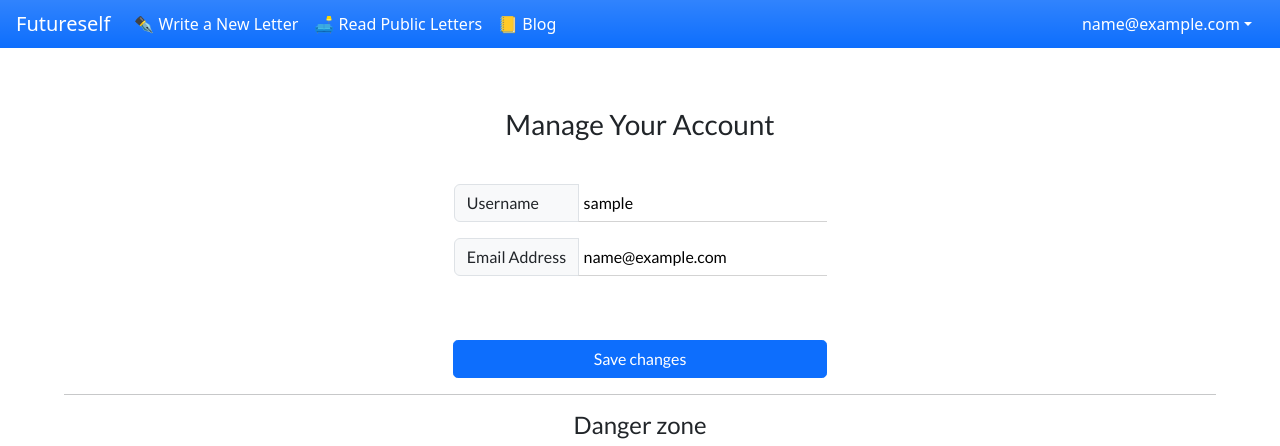
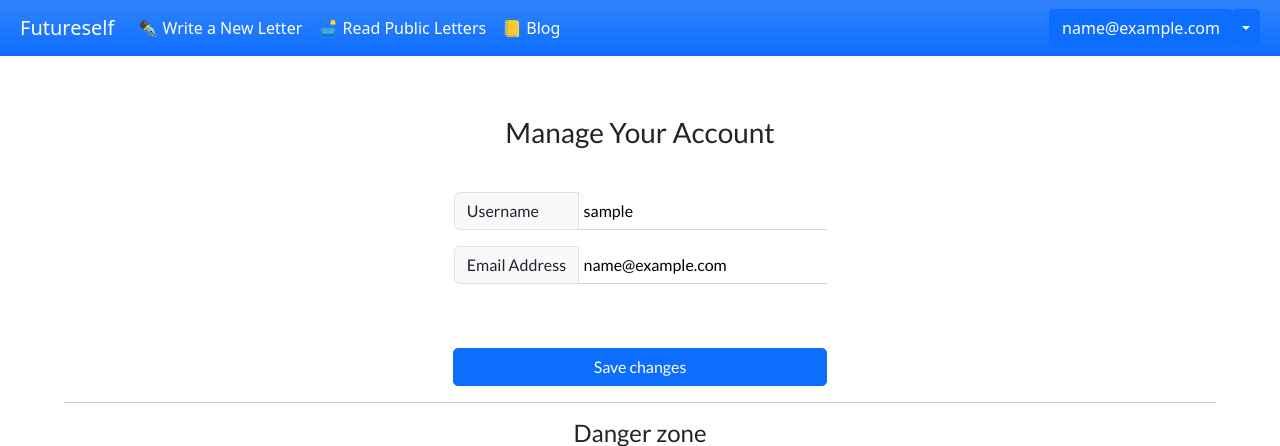
Before and after one commit to Klvxn/futureself, a Django app: page /accounts/me/manage/ in a window 1280 px wide. Shown: the top 446 px of the page. Run offline with Django 4.2, Linux system fonts and the light colour scheme; the visitor is signed in with stand-in values (Sample User, id 1); parts of the project's set-up code (start-up, migrations or seed data) failed here and were passed over; some libraries are stand-ins or nearby versions.

Commit message:
put the dropdown and email button inside a btn group on navbar

```diff
--- a/letter/templates/base.html
+++ b/letter/templates/base.html
@@ -8,10 +8,11 @@
   <link href="https://cdn.jsdelivr.net/npm/bootstrap@5.3.2/dist/css/bootstrap.min.css" rel="stylesheet" integrity="sha384-T3c6CoIi6uLrA9TneNEoa7RxnatzjcDSCmG1MXxSR1GAsXEV/Dwwykc2MPK8M2HN" crossorigin="anonymous">
   <script src="https://unpkg.com/htmx.org@1.8.5" integrity="sha384-7aHh9lqPYGYZ7sTHvzP1t3BAfLhYSTy9ArHdP3Xsr9/3TlGurYgcPBoFmXX2TX/w" crossorigin="anonymous"></script>
   <link rel="stylesheet" href="{% static '/css/base.css' %}">
+  {{ form.media }}
 </head>
 <body hx-headers='{"X-CSRFToken": "{{ csrf_token }}"}'>
   <script src="https://cdn.jsdelivr.net/npm/bootstrap@5.3.2/dist/js/bootstrap.bundle.min.js" integrity="sha384-C6RzsynM9kWDrMNeT87bh95OGNyZPhcTNXj1NW7RuBCsyN/o0jlpcV8Qyq46cDfL" crossorigin="anonymous"></script>
-  <nav class="navbar navbar-expand-lg bg-primary bg-gradient navbar-dark text-white p-1">
+  <nav class="navbar navbar-expand-lg bg-primary bg-gradient navbar-dark text-white p-2">
     <div class="container-fluid">
       <a class="navbar-brand" href="{% url 'letter:home' %}"> Futureself </a>
       <button class="navbar-toggler" type="button" data-bs-toggle="collapse" data-bs-target="#navbarSupportedContent" aria-controls="navbarSupportedContent" aria-expanded="false" aria-label="Toggle navigation">
@@ -23,10 +24,14 @@
           <li class="nav-item"><a class="nav-link" href="{% url 'letter:public_letters' %}">🛋 Read Public Letters</a></li>
           <li class="nav-item"><a class="nav-link" href="{% url 'blog:blog_list' %}">📒 Blog</a></li>
         </ul>
-        <ul class="navbar-nav me-1">
+        <ul class="navbar-nav">
           {% if user.is_authenticated %}
             <li class="nav-item dropdown">
-              <a class="nav-link dropdown-toggle" data-bs-toggle="dropdown" href="#" role="button" aria-expanded="false">{{ user.email }}</a>
+              <div class="btn-group" role="group">
+                <button type="button" class="btn text-bg-primary">{{ user.email }}</button>
+                <button type="button" class="btn text-bg-primary bg-subtle dropdown-toggle dropdown-toggle-split" data-bs-toggle="dropdown" aria-expanded="false">
+                  <span class="visually-hidden">Toggle Dropdown</span>
+                </button>
                 <ul class="dropdown-menu">
                   <li><a class="dropdown-item" href="{% url 'letter:my_letters' %}">✉️ My Letters</a></li>
                   <li><a class="dropdown-item" href="{% url 'blog:blog_create' %}">📝 Add Blog</a></li>
@@ -34,6 +39,7 @@
                   <li><hr class="dropdown-divider"></li>
                   <li><a class="dropdown-item" href="{% url 'account:logout' %}">Log out</a></li>
                 </ul>
+              </div>
             </li>
           {% else %}
             <li class="nav-item"><a class="nav-link" href="{% url 'account:login' %}">Log In</a></li>
```
Lines whose indentation alone changed are shown as unchanged.
